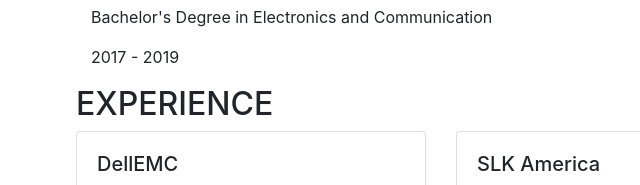
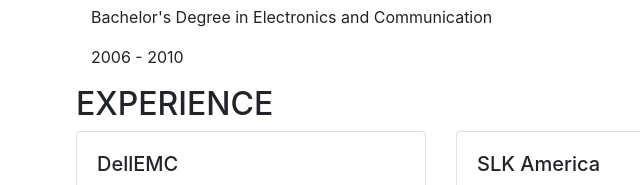
Before and after one commit to mrinalbhaskar07/mrinalbhaskar07.github.io, a plain HTML site: page index.html in a window 1280 px wide. Shown: the part 613-798 px from the top of the page, 9-649 px from the left. Drawn offline with nearby package versions, Linux system fonts and the light colour scheme.

Commit message:
Update index.html

```diff
--- a/index.html
+++ b/index.html
@@ -51,7 +51,7 @@
       <div class="media-body">
         <h5 class="mt-0">Punjab Technical University</h5>
         <p>Bachelor's Degree in Electronics and Communication</p>
-        <p>2017 - 2019</p>
+        <p>2006 - 2010</p>
       </div>
       </div>
     </div>
```
